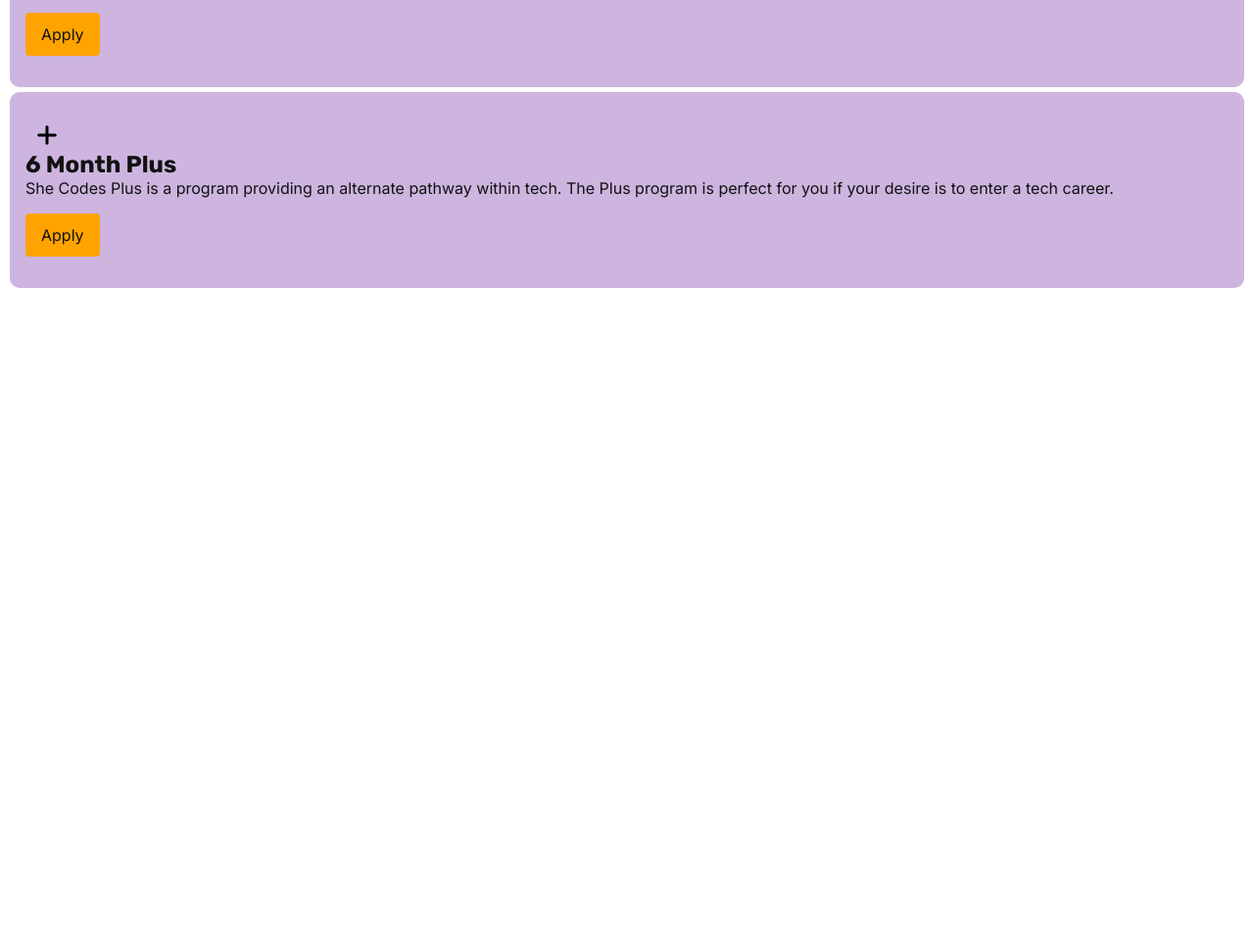
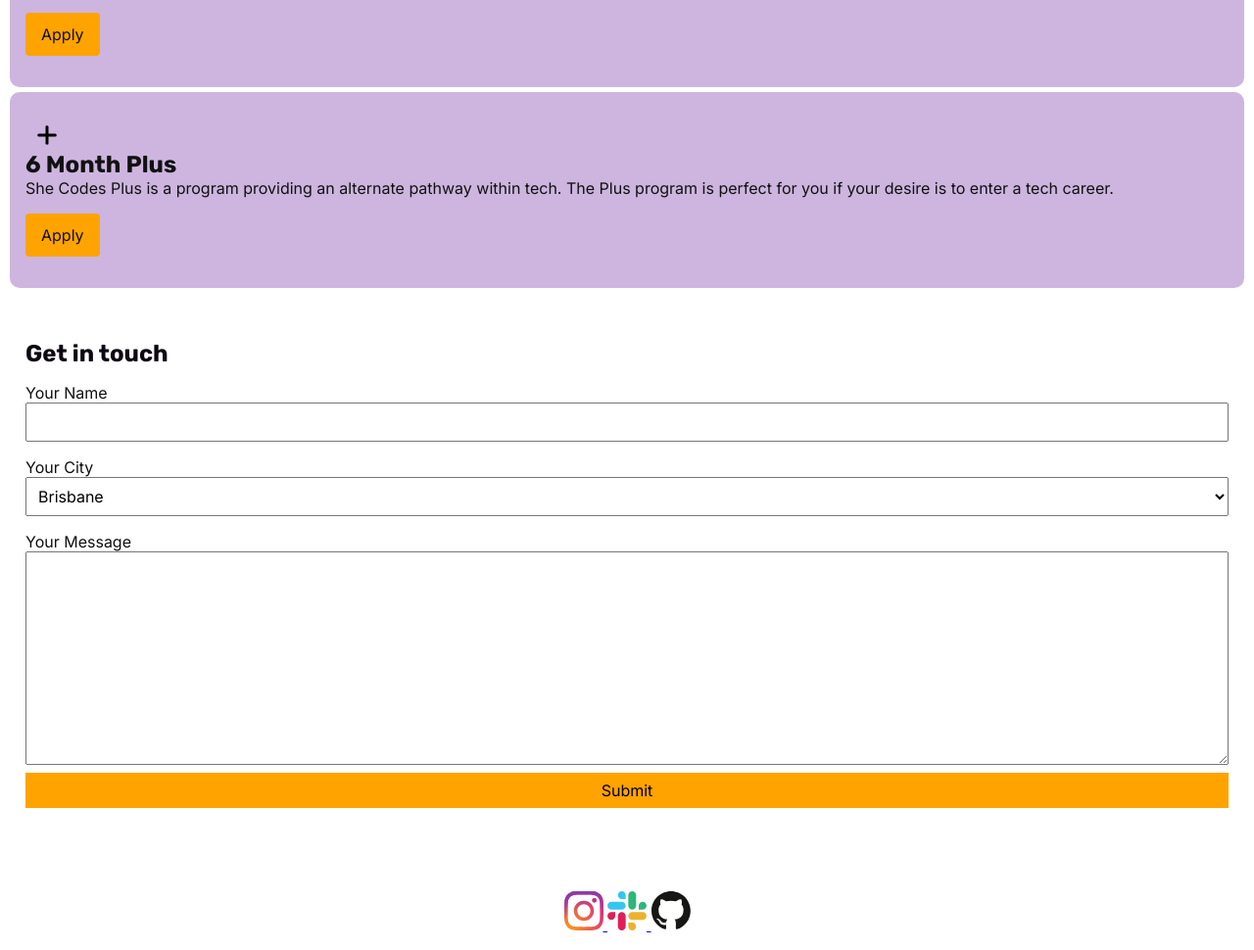
Before and after one commit to Bridget20250908/my_first_website, a plain HTML site: page index.html in a window 1280 px wide. Shown: the part 964-1934 px from the top of the page at 98% size. Before the commit the page ends 1263 px from the top, so only its background shows below. Drawn offline with Linux system fonts and the light colour scheme.

Commit message:
till hero

```diff
--- a/index.html
+++ b/index.html
@@ -96,6 +96,38 @@
            <a href="#" class="btn-primary">Apply</a>
        </article>
    </section>
+
+   <section class="contact-form">
+       <h2>Get in touch</h2>
+       <form>
+           <label for="your-name">Your Name</label>
+           <input type="text" id="your-name">
+           <label for="city">Your City</label>
+           <select name="city-selection" id="city">
+               <option value="Brisbane">Brisbane</option>
+               <option value="Perth">Perth</option>
+               <option value="Moon">The Moon</option>
+           </select>
+          <label for="message">Your Message</label>
+          <textarea name="message-text" id="message" rows="10"></textarea>
+          <input type="submit" value="Submit">
+       </form>
+   </section>
+
+   <footer>
+    <a href="https://www.instagram.com/shecodesaus/" title="@shecodesaus on Instagram">
+        <img class="socials-icon" src="./img/instagram.svg"
+           alt="The Instagram logo: a rounded square camera with a purple-orange gradient filling the lines" />
+            </a>
+       <a
+       href="https://join.slack.com/t/shecodesaus/shared_invite/enQtNzQ3ODk1OTQzODc3LTQ2ZWFmNzM0NjE1MjA0NTI3YjJkMWMyYWVjMDU3ZThhODJmMTk4YmRjZGMzZDRhZDBhODQwNzdlYmJhNDg1YjE">
+           <img class="socials-icon" src="./img/slack.svg" alt="The Slack logo: a colourful deconstructed hashtag" />
+        </a>
+       <a href="https://github.com/SheCodesAus/">
+        <img class="socials-icon" src="./img/github.svg"
+           alt="The Github logo: a black circle with the silhouette of a white cat, with one tentacle arm" />
+            </a>
+    </footer>
  </body>
 
  </html>
```
